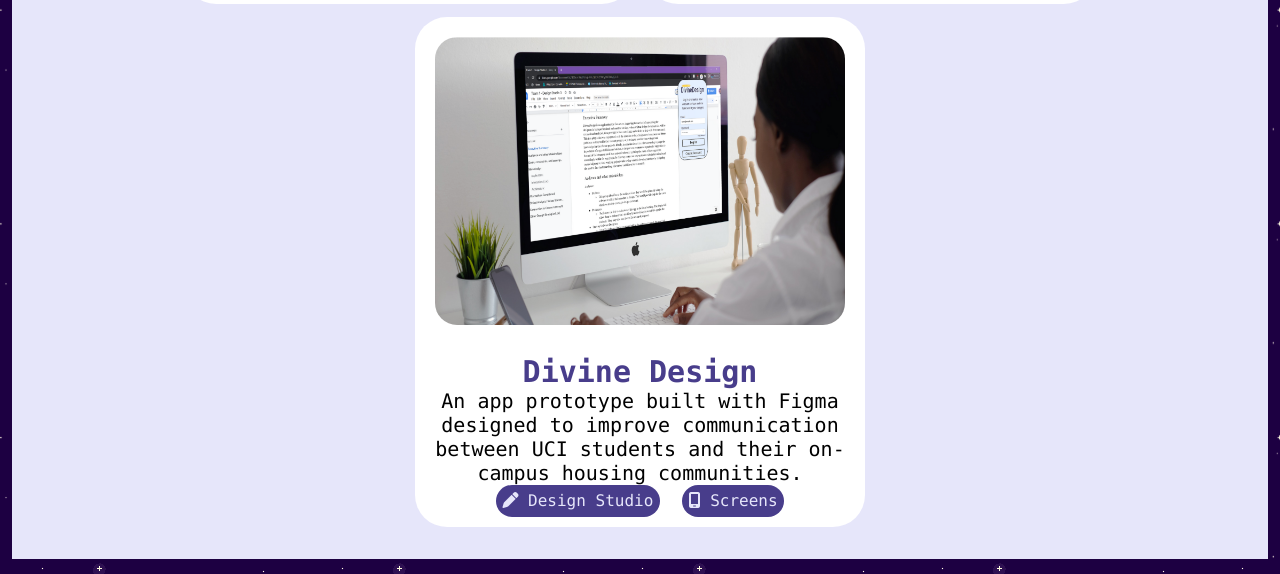
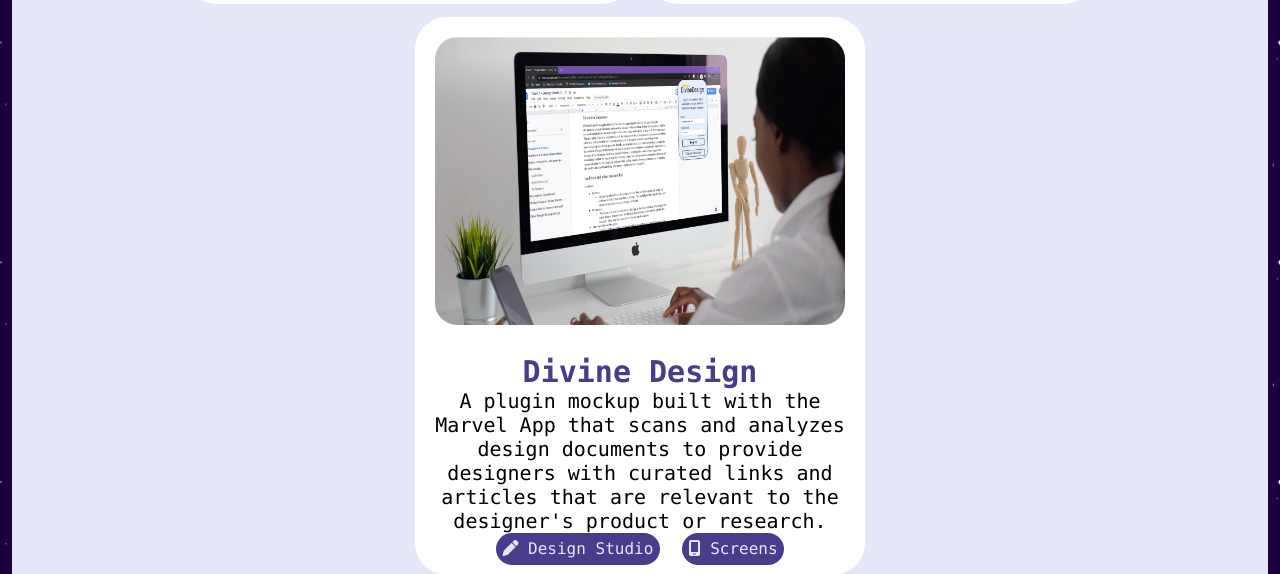
Before and after one commit to Galetsy/galetsy.github.io, a plain HTML site: page projects.html in a window 1280 px wide. Shown: the part 1206-1780 px from the top of the page. Drawn offline with Linux system fonts and the light colour scheme.

Commit message:
Updated projects.html
Fixed a description in one of the projects in projects.html that was incorrect.

```diff
--- a/projects.html
+++ b/projects.html
@@ -167,13 +167,12 @@ EMAIL: lcahuefl@uci.edu
               <img
                 class="project-imgs"
                 src="assets/projects/divinedesign.png"
-                alt="An Image of the Zot Housing Prototype"
+                alt="An Image of the Divine Design mockup"
               >
               <h1 class="titles purple">Divine Design</h1>
               <p>
-                An app prototype built with Figma designed to improve
-                communication between UCI students and their on-campus housing
-                communities.
+                A plugin mockup built with the Marvel App that scans and analyzes design documents to provide designers with curated links and
+                articles that are relevant to the designer's product or research.
               </p>
               <ul class="project-links">
                 <li>
```
